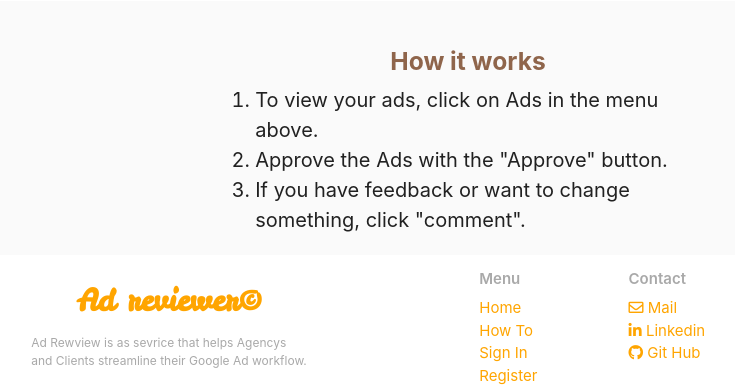
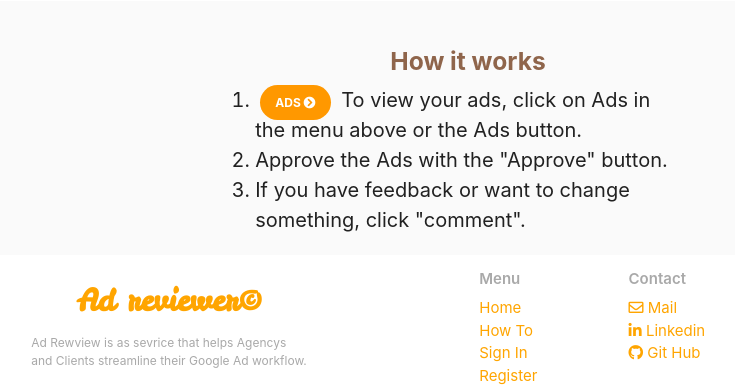
Before and after one commit to Carl-Henric/ms3, a Flask app: template templates/profile.html in a window 1280 px wide. Shown: the part 286-672 px from the top of the page, without its empty margins (172-907 px from the left). Run offline with Flask 2, Linux system fonts and the light colour scheme; the template is opened without the code that fills it, so the values that code supplies are empty; some libraries are stand-ins or nearby versions.

Commit message:
Added button to ads on profile.html

```diff
--- a/templates/profile.html
+++ b/templates/profile.html
@@ -10,11 +10,13 @@
         <div class="col s12 m6 offset-m3">
             <h5 class="center-align boldfont">How it works</h5>
             <p class="short-text">
-            <ol>
-                <li class="short-text">To view your ads, click on Ads in the menu above. </li>
-                <li class="short-text">Approve the Ads with the "Approve" button. </li>
-                <li class="short-text">If you have feedback or want to change something, click "comment".</li>
-            </ol>
+                <ol>
+                    <li class="short-text"><a class="submit-button orange" href="{{ url_for('get_ads')}}"> Ads
+                        <i class="fas fa-chevron-circle-right"></i></a> To view your ads, click on Ads in the menu above or the Ads button.
+                         </li>
+                    <li class="short-text">Approve the Ads with the "Approve" button. </li>
+                    <li class="short-text">If you have feedback or want to change something, click "comment".</li>
+                </ol>
             </p>
         </div>
     </div>
```
